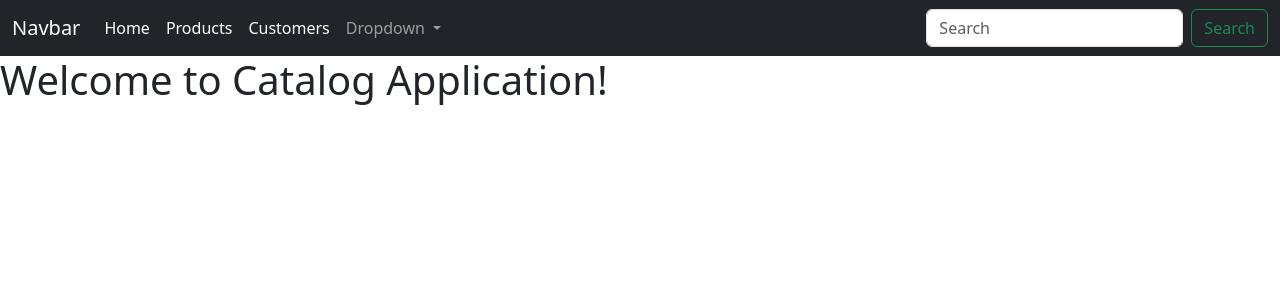
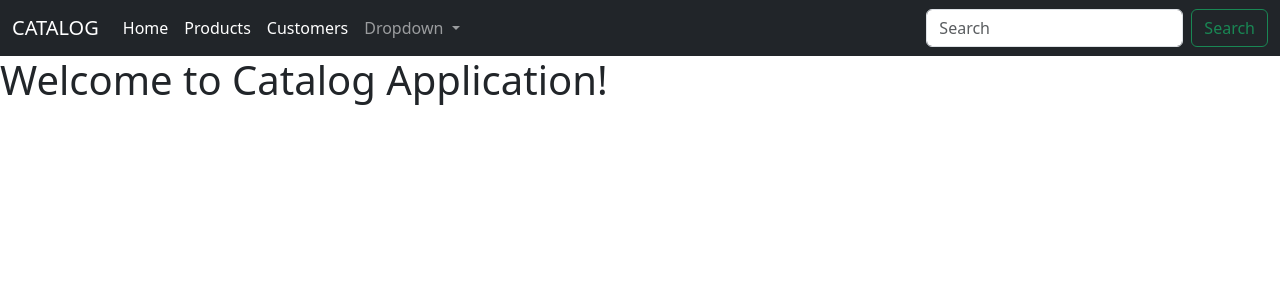
Before and after one commit to asseBadiane/Catalog, an Angular app: page / in a window 1280 px wide. Shown: the top 300 px of the page. Built offline with nearby package versions, Linux system fonts and the light colour scheme.

Commit message:
✨ feat (src/app):  Routing

```diff
--- a/src/app/app-routing.module.ts
+++ b/src/app/app-routing.module.ts
@@ -1,7 +1,13 @@
 import { NgModule } from '@angular/core';
 import { RouterModule, Routes } from '@angular/router';
+import { ProductsComponent } from './products/products.component';
+import { CustomersComponent } from './customers/customers.component';
 
-const routes: Routes = [];
+const routes: Routes = [
+
+  {path: 'products', component: ProductsComponent},
+  {path: 'customers', component: CustomersComponent},
+];
 
 @NgModule({
   imports: [RouterModule.forRoot(routes)],
--- a/src/app/app.component.html
+++ b/src/app/app.component.html
@@ -1,6 +1,6 @@
 <nav class="navbar navbar-expand-lg navbar-dark bg-dark">
   <div class="container-fluid">
-    <a class="navbar-brand" href="#">Navbar</a>
+    <a class="navbar-brand" href="#">CATALOG</a>
     <button class="navbar-toggler" type="button" data-bs-toggle="collapse" data-bs-target="#navbarSupportedContent" aria-controls="navbarSupportedContent" aria-expanded="false" aria-label="Toggle navigation">
       <span class="navbar-toggler-icon"></span>
     </button>
@@ -10,10 +10,10 @@
           <a class="nav-link active" aria-current="page" href="#">Home</a>
         </li>
         <li class="nav-item">
-          <a class="nav-link active" aria-current="page" href="#">Products</a>
+          <a routerLink="/products" class="nav-link active" aria-current="page" href="#">Products</a>
         </li>
         <li class="nav-item">
-          <a class="nav-link active" aria-current="page" href="#">Customers</a>
+          <a routerLink="/customers" class="nav-link active" aria-current="page" href="#">Customers</a>
         </li>
 
         <li class="nav-item dropdown">
@@ -39,3 +39,5 @@
 
 
 <h1> Welcome to {{title}}!</h1>
+
+<router-outlet></router-outlet>
```
